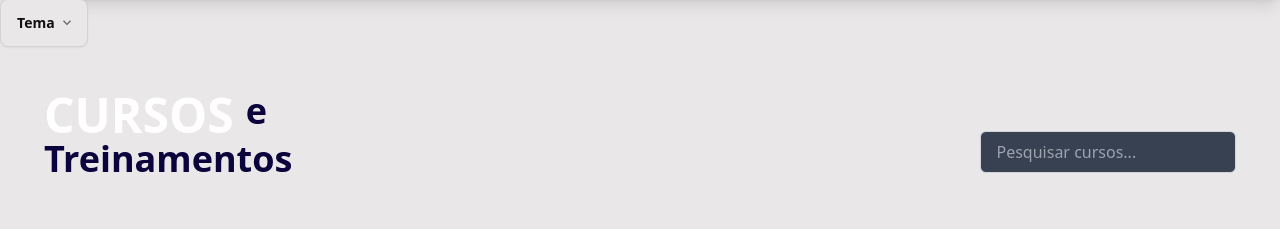
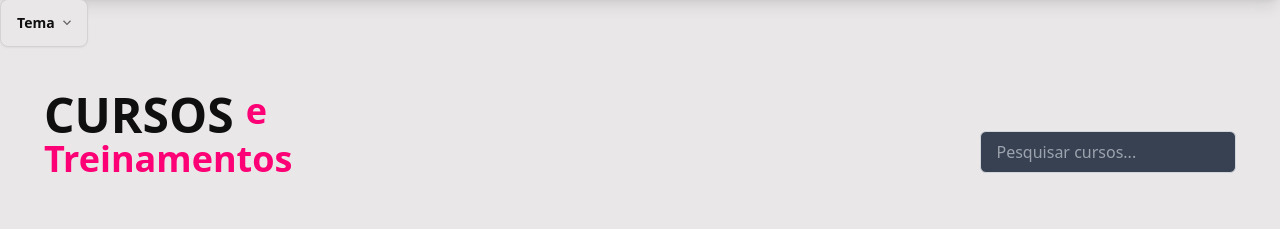
Before and after one commit to JulianaMariaSousaMesquita/ada-hack-front-end-vem-ser-tech-2024, a React (Vite) app: page /cursos in a window 1280 px wide. Shown: the part 105-334 px from the top of the page. Built offline with nearby package versions, Linux system fonts and the light colour scheme.

Commit message:
ajustes de cores

```diff
--- a/src/components/CardCursos/cardCursos.module.tsx
+++ b/src/components/CardCursos/cardCursos.module.tsx
@@ -18,7 +18,7 @@ const CardCursos: React.FC<Props> = ({ curso }) => {
 
   return (
     <Link to={`/`} className="flex justify-center items-center h-full">
-      <div className="p-2 w-64 h-80 border rounded-3xl bg-base-100 shadow-xl transition-transform duration-300 transform-gpu hover:scale-105 flex flex-col  bg-[#ffff]/70 ">
+      <div className="p-2 w-64 h-80 border rounded-3xl bg-base-100 shadow-xl transition-transform duration-300 transform-gpu hover:scale-105 flex flex-col  bg-[#ffff]/75">
         <div className="h-40 overflow-hidden rounded-t-3xl">
           <img
             src={curso.imagem}
--- a/src/components/CardFeedback/index.tsx
+++ b/src/components/CardFeedback/index.tsx
@@ -15,14 +15,14 @@ const CardFeedback: React.FC<CardFeedbackProps> = ({ message, rating }) => {
   };
 
   return (
-    <div className="card w-96 bg-custom-blue shadow-xl m-9">
+    <div className="card w-40 lg:w-96 bg-custom-blue shadow-xl m-9">
       <div className="bg-custom-purple h-10 w-auto rounded"></div>
       <div className="card-body">
         <div className="relative h-24 w-auto overflow-hidden">
           <div className="bg-custom-teste opacity-20 absolute inset-0 ml-6 h-36"></div>
           <div className="flex items-center justify-center">
             <div className="text-container p-4 ml-6">
-              <span className="text-white">{message}</span>
+              <span className="text-secundary">{message}</span>
             </div>
           </div>
         </div>
--- a/src/components/FormFeedback/index.tsx
+++ b/src/components/FormFeedback/index.tsx
@@ -1,4 +1,4 @@
-import React, { useState, useEffect } from 'react';
+import React, { useEffect, useState } from 'react';
 import CardFeedback from '../CardFeedback';
 import NewFeedback from '../NewFeedback';
 
@@ -46,7 +46,7 @@ const FormFeedback: React.FC = () => {
             </div>
             <div className="bg-custom-blue overflow-hidden flex justify-center items-center h-40">
                 <button className="btn bg-custom-purple rounded-full h-5 w-96" onClick={handleModalOpen}>
-                    <span className="text-white">
+                    <span >
                         Adicionar Feedback
                     </span>
                 </button>
--- a/src/components/MenuBar/index.tsx
+++ b/src/components/MenuBar/index.tsx
@@ -2,9 +2,9 @@ import { IoMenu } from "react-icons/io5";
 import { Link } from "react-router-dom";
 import DefaultProfile from "../../assets/Default.svg";
 import Logo from "../../assets/Logo.svg";
-import ThemeSelect from "../ThemeSelect";
 import Login from "../Login";
 import Register from "../Register";
+import ThemeSelect from "../ThemeSelect";
 
 function MenuBar() {
   function openModal(id: string) {
--- a/src/components/TextoCursos/textoCursos.module.tsx
+++ b/src/components/TextoCursos/textoCursos.module.tsx
@@ -3,14 +3,14 @@ export default function TextoCursos() {
     return(
         <>
         <div className="flex">
-            <h1 className="text-[#ffff] text-5xl font-bold">
+            <h1 className="text-secundary text-5xl font-bold">
                 CURSOS
             </h1>
-            <p className="text-[#0A033C] text-4xl font-bold ml-3">
+            <p className="text-primary text-4xl font-bold ml-3">
                 e
             </p>
         </div>
-        <h2 className="text-[#0A033C] text-4xl font-bold">
+        <h2 className="text-primary text-4xl font-bold">
             Treinamentos
         </h2>
         </>
--- a/src/pages/Home/home.tsx
+++ b/src/pages/Home/home.tsx
@@ -1,8 +1,8 @@
+import imagemGrupo from "../../assets/imagemGrupo.svg";
+import imgD03 from "../../assets/imgD03.svg";
+import wblack from "../../assets/wblack.png";
+import womanlider from "../../assets/womanlider.svg";
 import { Carousel } from "../../components/Carousel";
-import imagemGrupo from "../../assets/imagemGrupo.svg";
-import womanlider from "../../assets/womanlider.svg";
-import wblack from "../../assets/wblack.png";
-import imgD03 from "../../assets/imgD03.svg";
 
 function Home() {
   return (
@@ -30,13 +30,13 @@ function Home() {
 
         <div className="font-poppins mt-10 container mx-auto px-7">
           <div className="flex items-center">
-            <span className="text-white md:text-3xl font-bold font-poppins ">Metas de diversidade </span>
+            <span className="text-secundary md:text-3xl font-bold font-poppins ">Metas de diversidade </span>
 
 
           </div>
-          <span className="text-white md:text-3xl font-bold font-poppins">na </span>
+          <span className="text-secundary md:text-3xl font-bold font-poppins">na </span>
 
-          <span className="text-violet-950 md:text-3xl  font-weight-700 font-bold font-poppins ml-2">Corp Solutions</span>
+          <span className="text-primary md:text-3xl  font-weight-700 font-bold font-poppins ml-2">Corp Solutions</span>
 
 
           <div className="flex flex-col md:flex-row items-center justify-center md:justify-between mt-4">
```
